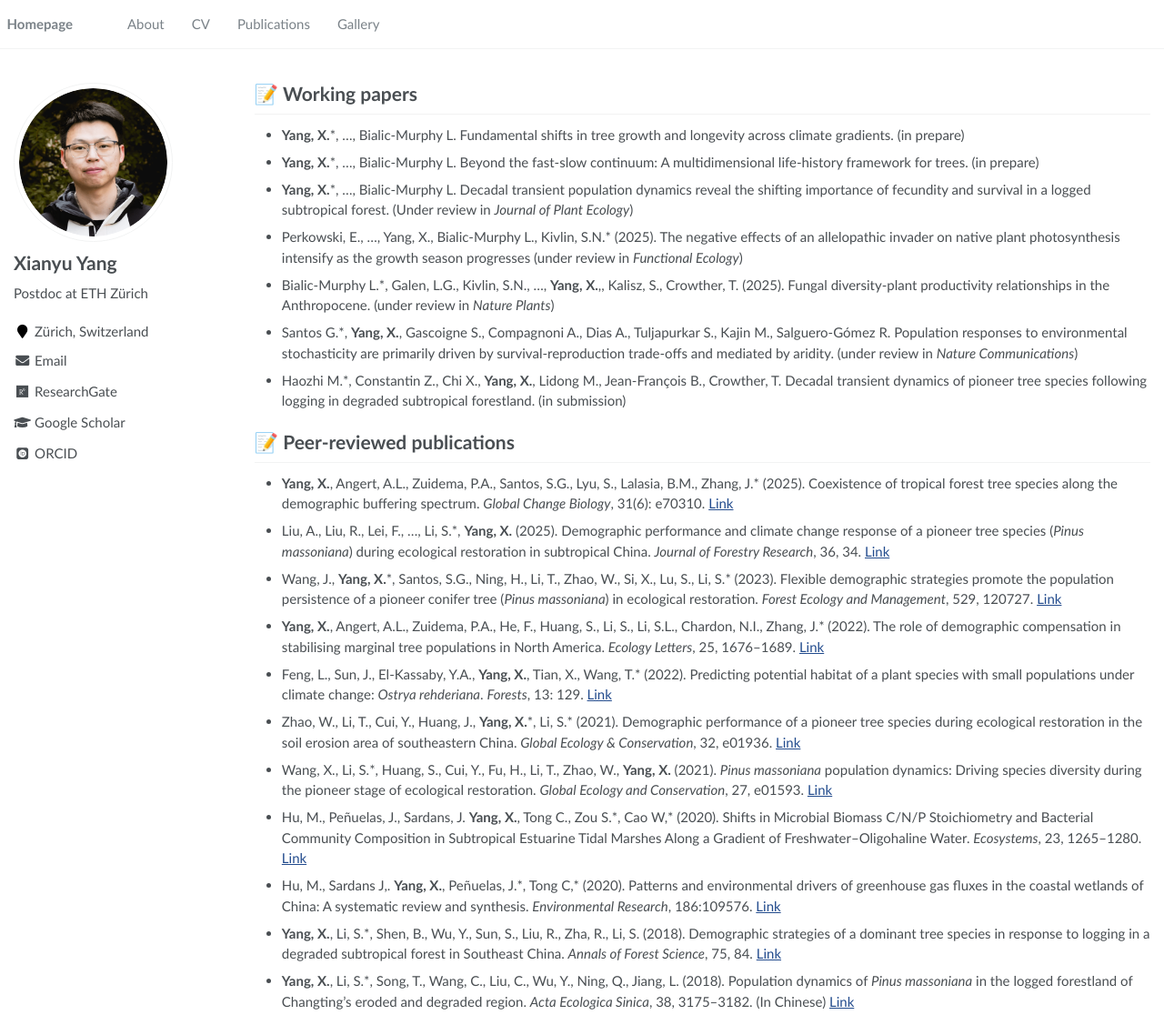
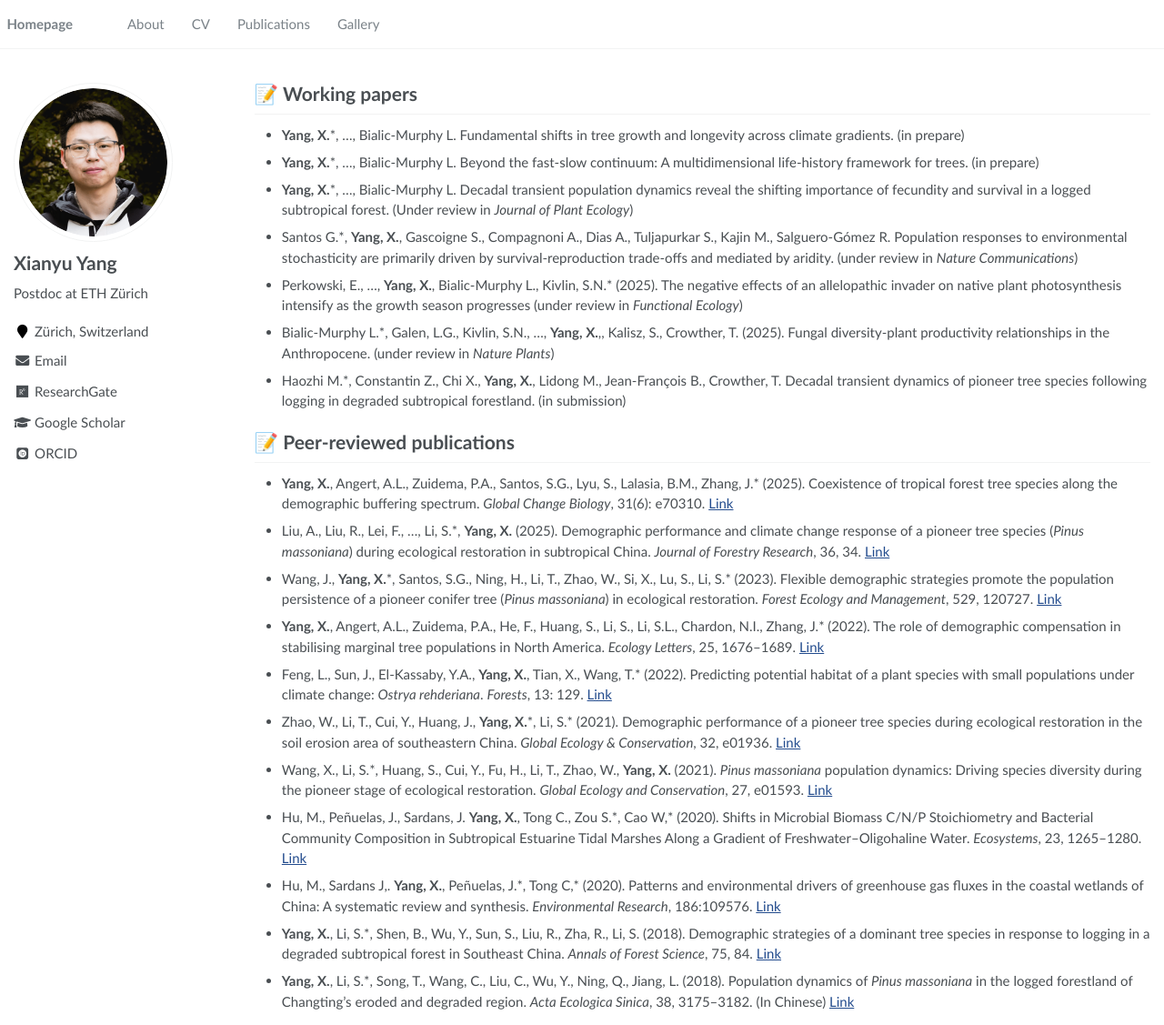
Before and after one commit to Xianyu-Yang/xianyu-yang.github.io, a Jekyll site: the page built from _pages/publications.md, in a window 1280 px wide and 1127 px high. Shown: the whole window at 91% size. Built offline with Jekyll 4.4.1, drawn with Linux system fonts in a browser that asks for light colours; some web fonts are replaced.

```diff
--- a/_pages/publications.md
+++ b/_pages/publications.md
@@ -12,11 +12,11 @@ author_profile: true
 
 -	**Yang, X.**\*, ..., Bialic-Murphy L. Decadal transient population dynamics reveal the shifting importance of fecundity and survival in a logged subtropical forest. (Under review in _Journal of Plant Ecology_)
 
--	Perkowski, E., ..., Yang, X., Bialic-Murphy L., Kivlin, S.N.\* (2025). The negative effects of an allelopathic invader on native plant photosynthesis intensify as the growth season progresses (under review in _Functional Ecology_)
+-	Santos G.\*, **Yang, X.**, Gascoigne S., Compagnoni A., Dias A., Tuljapurkar S., Kajin M., Salguero-Gómez R. Population responses to environmental stochasticity are primarily driven by survival-reproduction trade-offs and mediated by aridity. (under review in _Nature Communications_)
+
+- Perkowski, E., ..., **Yang, X.**, Bialic-Murphy L., Kivlin, S.N.\* (2025). The negative effects of an allelopathic invader on native plant photosynthesis intensify as the growth season progresses (under review in _Functional Ecology_)
 
 -	Bialic-Murphy L.\*, Galen, L.G., Kivlin, S.N., ..., **Yang, X.**,, Kalisz, S., Crowther, T. (2025). Fungal diversity-plant productivity relationships in the Anthropocene. (under review in _Nature Plants_)
-
--	Santos G.\*, **Yang, X.**, Gascoigne S., Compagnoni A., Dias A., Tuljapurkar S., Kajin M., Salguero-Gómez R. Population responses to environmental stochasticity are primarily driven by survival-reproduction trade-offs and mediated by aridity. (under review in _Nature Communications_)
 
 -	Haozhi M.\*, Constantin Z., Chi X., **Yang, X.**, Lidong M., Jean-François B., Crowther, T. Decadal transient dynamics of pioneer tree species following logging in degraded subtropical forestland. (in submission)
 
```
